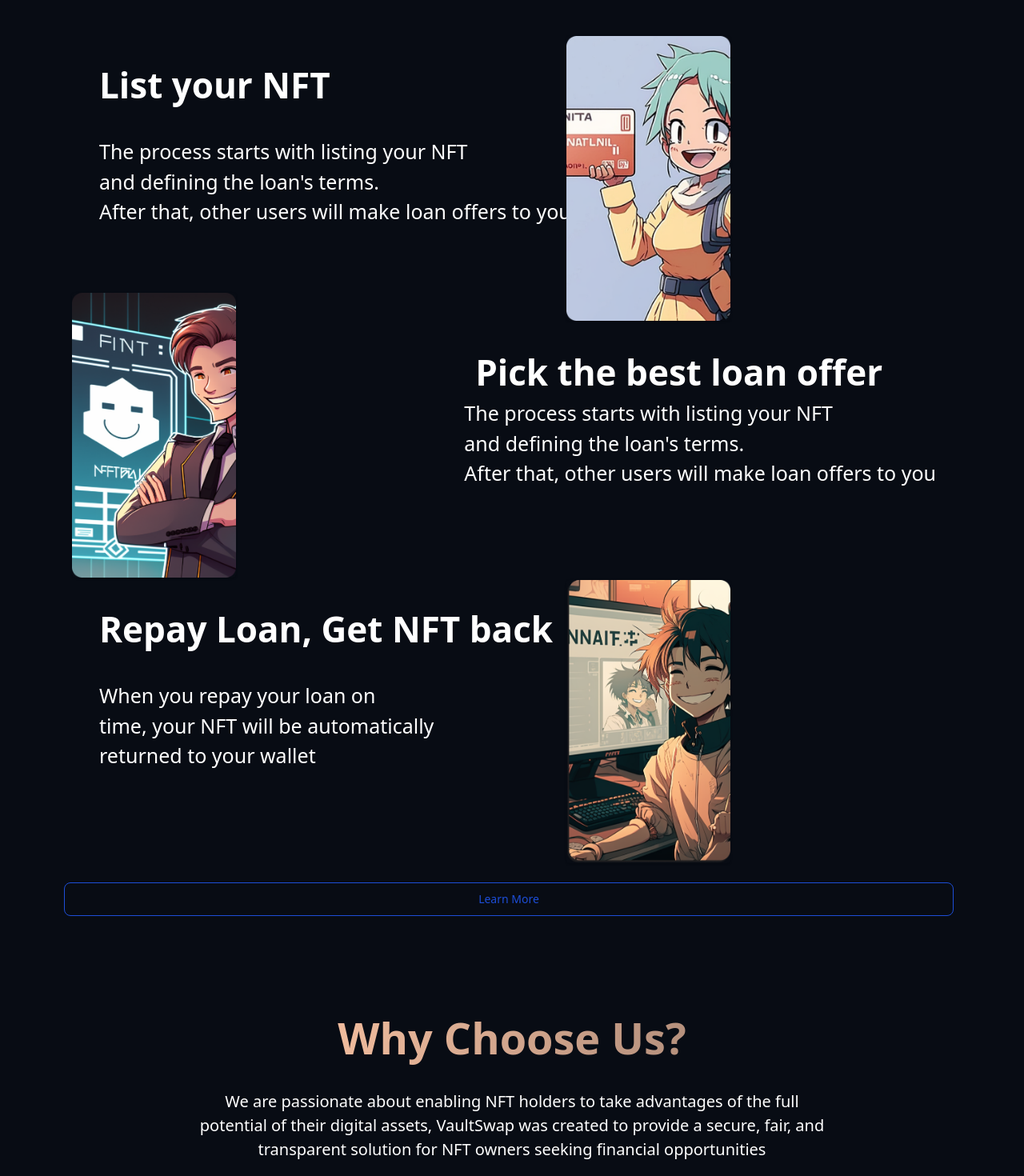
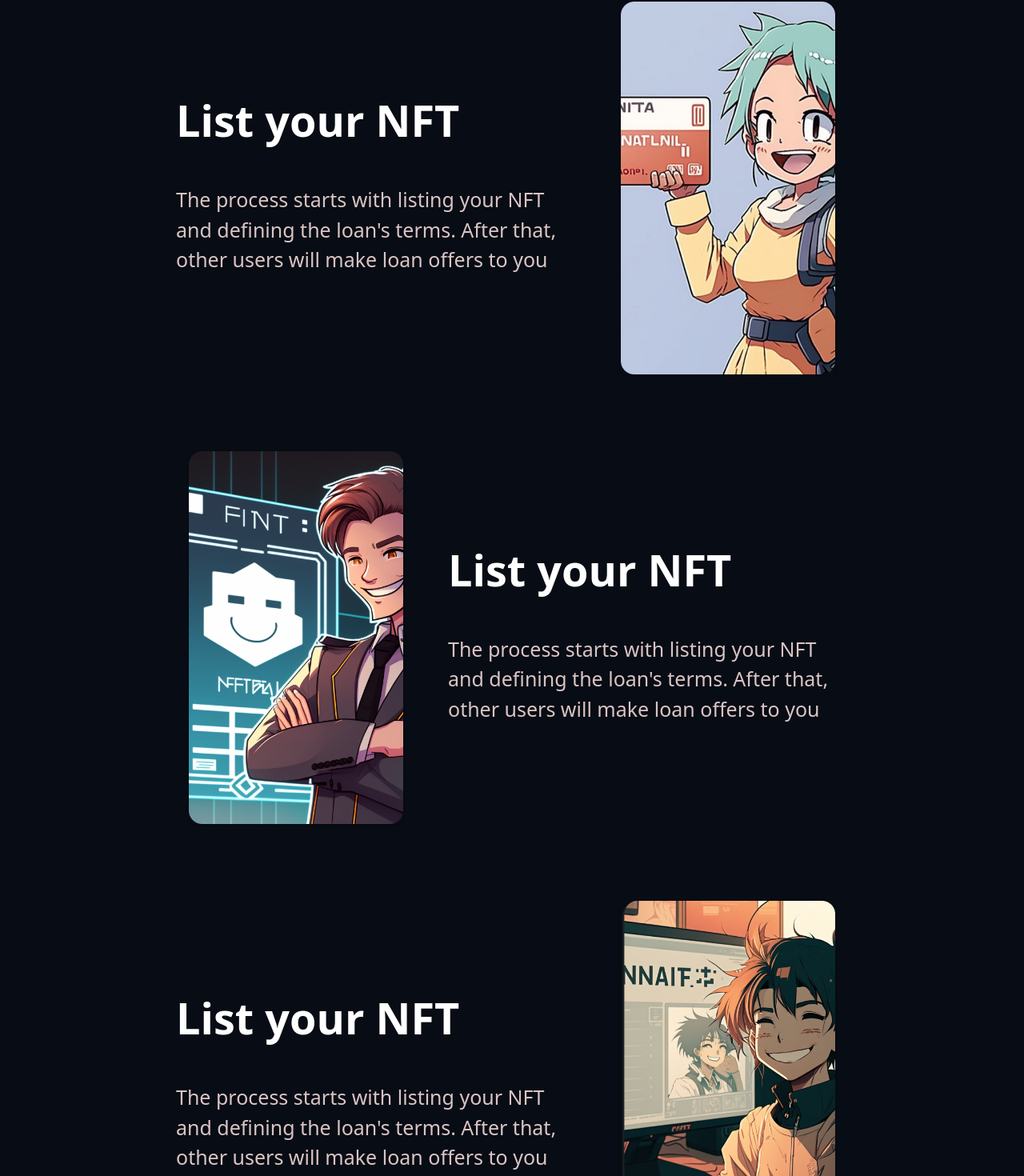
Before and after one commit to sem22-dev/NFT-LEND, a Next.js app: page / in a window 1280 px wide. Shown: the part 1577-3047 px from the top of the page at 80% size. Built offline with nearby package versions, Linux system fonts and the light colour scheme.

Commit message:
How it works

```diff
--- a/app/Process/page.tsx
+++ b/app/Process/page.tsx
@@ -30,14 +30,14 @@
 
 export default function Process(){
     return(
-        <div className="flex flex-col w-[100%] bg-[#080C14] h-[100%] lg:p-20 p-8">
+        <div className="flex flex-col w-[100%] bg-bg h-[100%] lg:p-20 p-10 sm:p-8">
 
-            <div className="flex flex-col items-center justify-center text-center">
+            <div className="flex flex-col gap-10 items-center justify-center text-center">
                     <div className="color-code-1 lg:text-[54px] text-[28px] lg:leading-[129px] leading-[62px] font-bold">
                         <h1>The process is pretty simple</h1>
                     </div>
 
-                    <div className="text-white lg:w-[800px] lg:text-[32px] w-[400px]">
+                    <div className="text-white lg:text-[32px]">
                         <p>ArtLend has emerged as the top-notch liquidity protocol for
                         non-fungible tokens (NFTs), granting NFT holders the leverage to secure cryptocurrency loans from lenders by
                         pledging their NFTs as collateral.</p>
@@ -50,48 +50,59 @@ export default function Process(){
                     <div className="text-[24px] text-gray-500 cursor-pointer flex items-center">
                         <h2>Lenders</h2>
                     </div>
+            </div>
 
+
+
+                <div className="flex flex-row justify-center gap-10 items-center mb-20">
+
+                    <div className="text-white text-24px lg:text-[54px] sm:text-[30px] font-bold ">
+                        <h1 className="pb-10">List your NFT</h1>
+                        <p className=" font-normal w-[190px] sm:w-[500px] text-primary text-[16px] text-left sm:text-[25px]">
+                            The process starts with listing your NFT and defining the loan's terms.
+                            After that, other users will make loan offers to you
+                        </p>
                     </div>
-<div className="text-white lg:text-[44px] text-[30px] lg:leading-[129px] leading-[62px] font-bold ml-11">
-    <h1>List your NFT</h1>
-</div>
-<p className="text-white text-left text-[25px] ml-11">
-    The process starts with listing your NFT <br></br> and defining the loan's terms.
-    <br></br> After that, other users will make loan offers to you
-</p>
-    <div className="flex flex-wrap justify-center">
-    <div className="w-6/12 sm:w-4/12 px-4">
-    <img src="/images/1.png" alt="..." className="shadow rounded max-w-full h-auto align-middle border-none mt-4" style={{maxWidth: '60%', height: 'auto', marginTop: '-70%', marginLeft:'70%'}} />
+
+                    <div className="w-6/12 sm:w-[300px] px-4">
+                    <img src="/images/1.png" alt="..." className="shadow rounded max-w-full h-auto align-middle border-none mt-4" />
                     </div>
                 </div>
-<div className="flex flex-wrap justify-center">
-    <div className="w-6/12 sm:w-4/12 px-4">
-        <img src="/images/2.png" alt="..." className="shadow rounded max-w-full h-auto align-middle border-none " style={{maxWidth: '60%', height: 'auto', marginLeft:'-30%', marginTop: '-10%'}} />
-    </div>
-    <div className="text-white lg:text-[44px] text-[30px] lg:leading-[129px] leading-[62px] font-bold ml-11">
-        <h1>Pick the best loan offer</h1>
-    </div>
-    <p className="text-white text-left text-[25px]" style={{ marginLeft: '42%',marginTop:'-20%' }}>
-        The process starts with listing your NFT <br></br> and defining the loan's terms.
-        <br></br> After that, other users will make loan offers to you
+
+                <div className="flex flex-row-reverse justify-center gap-10 items-center mb-20">
+
+                    <div className="text-white text-24px lg:text-[54px] sm:text-[30px] font-bold ">
+                        <h1 className="pb-10">List your NFT</h1>
+                        <p className=" font-normal w-[190px] sm:w-[500px] text-primary text-[16px] text-left sm:text-[25px]">
+                            The process starts with listing your NFT and defining the loan's terms.
+                            After that, other users will make loan offers to you
                         </p>
                     </div>
-<div className="text-white lg:text-[44px] text-[30px] lg:leading-[129px] leading-[62px] font-bold ml-11">
-    <h1>Repay Loan, Get NFT back</h1>
-</div>
-<p className="text-white text-left text-[25px] ml-11">
-    When you repay your loan on <br></br> time, your NFT will be automatically
-    <br></br> returned to your wallet
-</p>
-    <div className="flex flex-wrap justify-center">
-    <div className="w-6/12 sm:w-4/12 px-4">
-    <img src="/images/3.png" alt="..." className="shadow rounded max-w-full h-auto align-middle border-none mt-4" style={{maxWidth: '60%', height: 'auto', marginTop: '-70%', marginLeft:'70%'}} />
+
+                    <div className="w-6/12 sm:w-[300px] px-4">
+                    <img src="/images/2.png" alt="..." className="shadow rounded max-w-full h-auto align-middle border-none mt-4" />
                     </div>
                 </div>
-<br>
-</br>
 
-<button type="button" className="text-blue-700 hover:text-white border border-blue-700 hover:bg-blue-800 focus:ring-4 focus:outline-none focus:ring-blue-300 font-medium rounded-lg text-sm px-5 py-2.5 text-center mr-2 mb-2 dark:border-blue-500 dark:text-blue-500 dark:hover:text-white dark:hover:bg-blue-500 dark:focus:ring-blue-800">Learn More</button>
+                <div className="flex flex-row justify-center gap-10 items-center mb-20">
+
+                    <div className="text-white text-24px lg:text-[54px] sm:text-[30px] font-bold ">
+                        <h1 className="pb-10">List your NFT</h1>
+                        <p className=" font-normal w-[190px] sm:w-[500px] text-primary text-[16px] text-left sm:text-[25px]">
+                            The process starts with listing your NFT and defining the loan's terms.
+                            After that, other users will make loan offers to you
+                        </p>
+                    </div>
+
+                    <div className="w-6/12 sm:w-[300px] px-4">
+                    <img src="/images/3.png" alt="..." className="shadow rounded max-w-full h-auto align-middle border-none mt-4" />
+                    </div>
+                </div>
+
+
+
+
+
                 <div className="flex flex-col w-[100%] bg-[#080C14] h-[100%] lg:p-20 p-8">
 
                 <div className="flex flex-col items-center justify-center text-center">
--- a/tailwind.config.js
+++ b/tailwind.config.js
@@ -6,7 +6,12 @@ module.exports = {
     "./components/**/*.{js,ts,jsx,tsx}",
   ],
   theme: {
-    extend: {},
+    extend: {
+      colors: {
+        'primary': '#D9C4C4',
+        'bg' : '#080C14'
+      },
+    },
   },
   plugins: [],
 }
```
Lines whose indentation alone changed are shown as unchanged.
